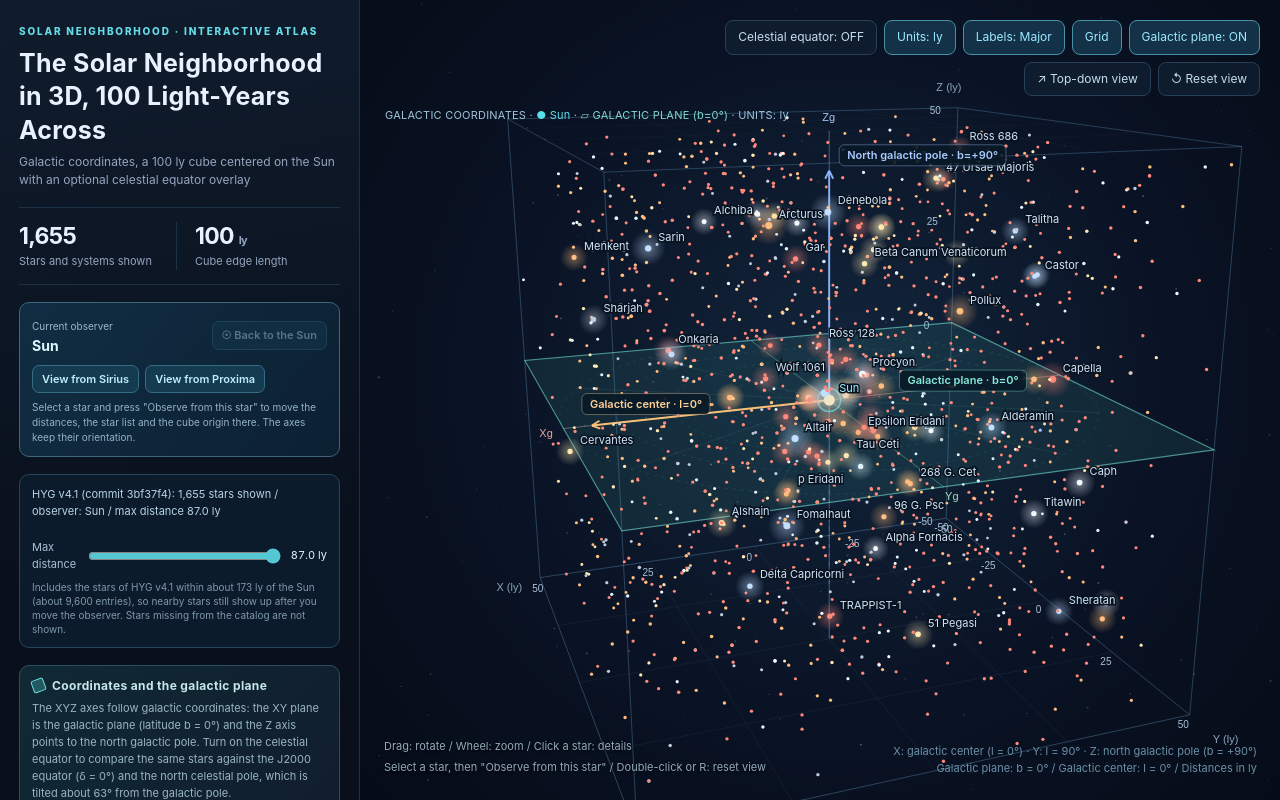
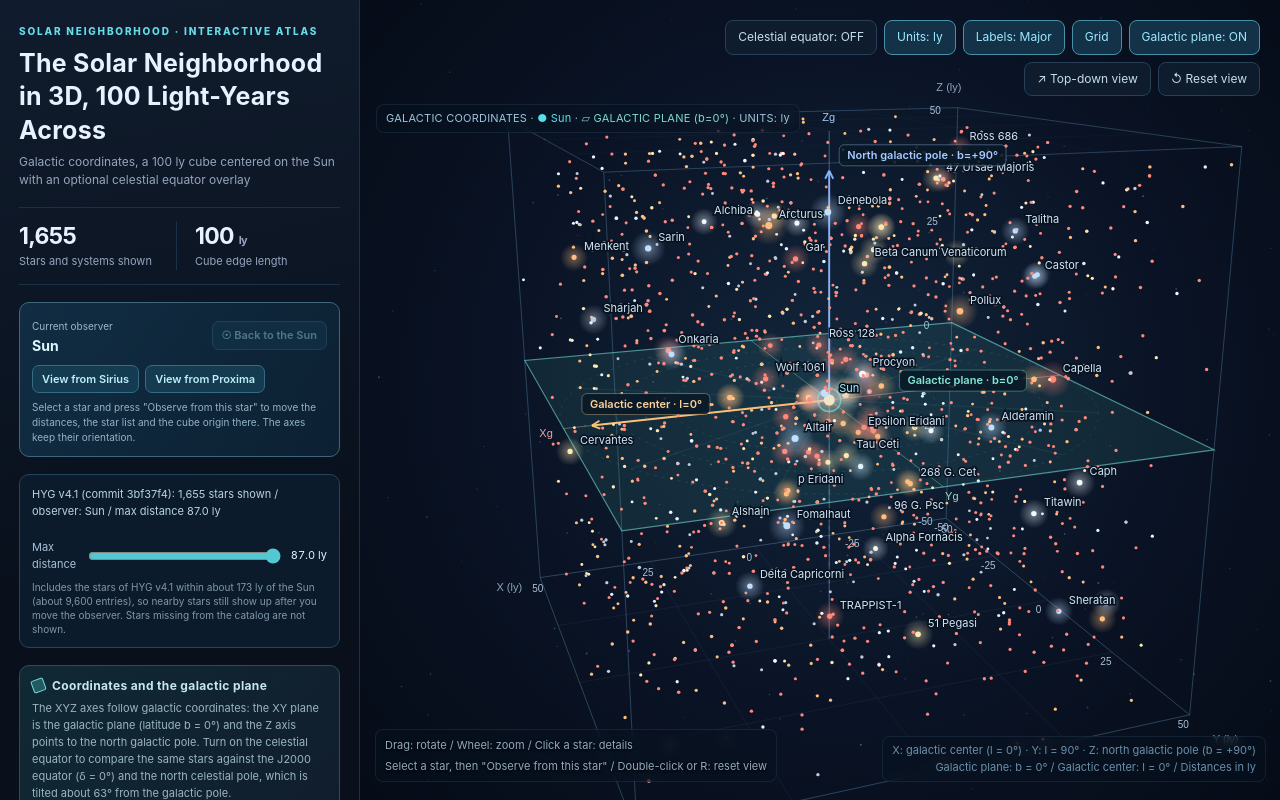
Before and after one commit to ryochin/stellar-neighbors, a website built with Vite: page index.html in a window 1280 px wide. Built offline with nearby package versions, Linux system fonts and the light colour scheme.

Commit message:
Add translucent backing boxes to the stage overlay texts
The axis hint, the controls help and the top-left legend sat directly on
the canvas, so stars and labels behind them made the text hard to read.
All three now share one translucent, blurred box style. The boxes extend
outward from where the text used to start, so the text keeps its place
and stays clear of the axis labels.

```diff
--- a/index.html
+++ b/index.html
@@ -171,14 +171,14 @@
               ↺ Reset view
             </button>
           </div>
-          <div class="legend" id="legend"></div>
+          <div class="legend"><div class="overlay-box" id="legend"></div></div>
         </div>
         <div class="tooltip" id="tooltip"></div>
-        <div class="instructions">
+        <div class="instructions overlay-box">
           Drag: rotate / Wheel: zoom / Click a star: details<br />Select a star, then "Observe from
           this star" / Double-click or R: reset view
         </div>
-        <div class="hint" id="hint"></div>
+        <div class="hint overlay-box" id="hint"></div>
       </div>
     </div>
     <script type="module" src="/src/main.ts"></script>
--- a/src/styles/app.css
+++ b/src/styles/app.css
@@ -399,10 +399,23 @@ canvas {
   border-color: #4790a5;
   background: #133248;
 }
+/* Translucent backing so the overlay text stays readable over stars and labels.
+   The boxes sit 9px further out than the text used to, so the text itself keeps its place. */
+.overlay-box {
+  padding: 5px 9px;
+  background: rgba(7, 18, 30, 0.4);
+  border: 1px solid rgba(40, 64, 87, 0.4);
+  border-radius: 8px;
+  backdrop-filter: blur(6px);
+}
+.legend .overlay-box {
+  display: inline-block;
+  margin: -3px 0 0 -9px;
+}
 .instructions {
   position: absolute;
-  left: 24px;
-  bottom: 23px;
+  left: 15px;
+  bottom: 18px;
   pointer-events: none;
   color: #93aabc;
   font-size: 11px;
@@ -411,8 +424,8 @@ canvas {
 }
 .hint {
   position: absolute;
-  right: 23px;
-  bottom: 23px;
+  right: 14px;
+  bottom: 18px;
   pointer-events: none;
   text-align: right;
   color: #6b90a9;
```
